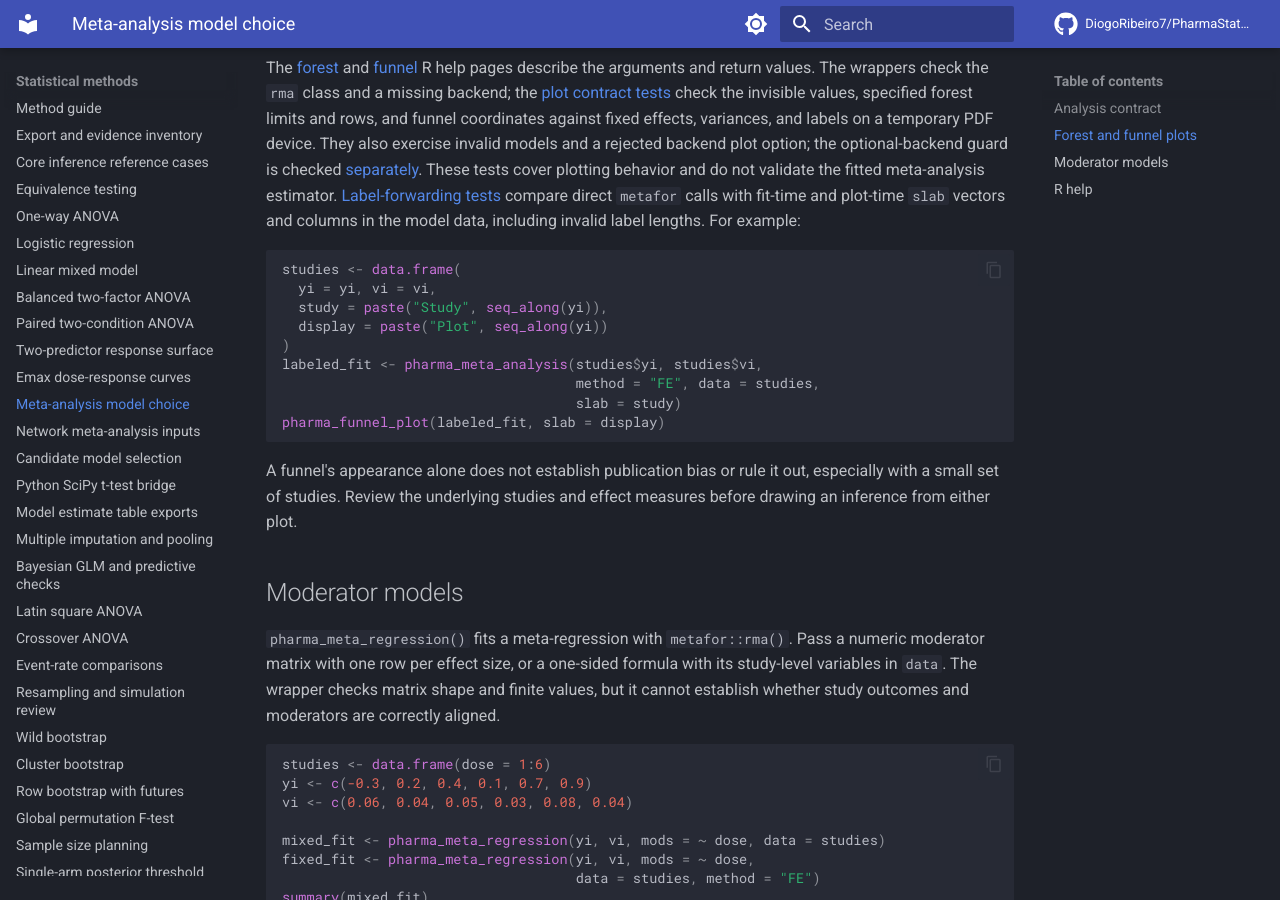
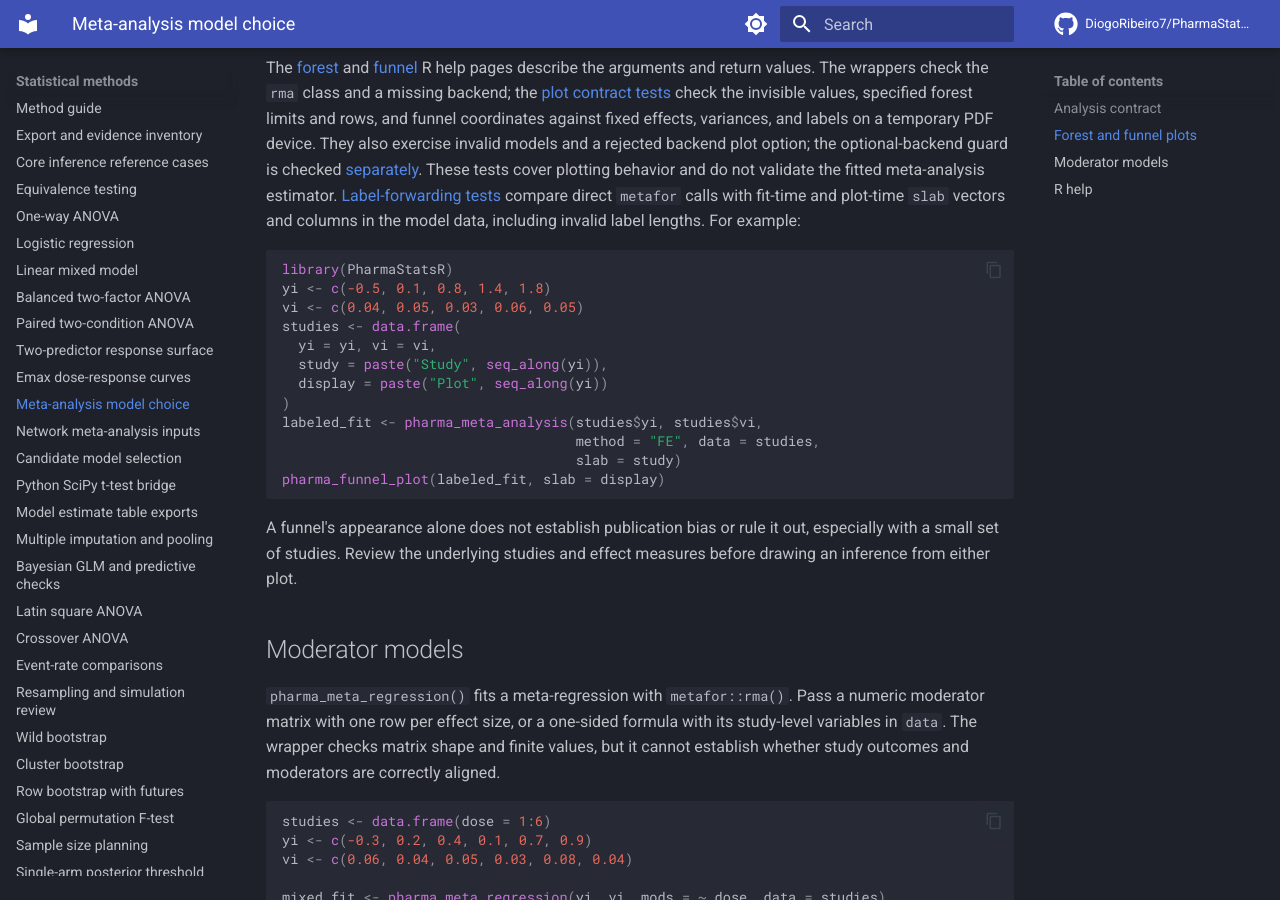
Before and after one commit to DiogoRibeiro7/PharmaStatsR, an MkDocs documentation site: the page built from docs/meta-analysis.md, in a window 1280 px wide and 900 px high, scrolled down 1419 px. Built offline with MkDocs 1.6.1 and Material for MkDocs 9.7.7, drawn with Linux system fonts in a browser that asks for light colours; comment, search, counter and statistics services are not loaded.

Commit message:
Reconcile label evidence and example in docs/meta-analysis.md

````diff
--- a/docs/meta-analysis.md
+++ b/docs/meta-analysis.md
@@ -55,6 +55,9 @@ compare direct `metafor` calls with fit-time and plot-time `slab` vectors and
 columns in the model data, including invalid label lengths. For example:
 
 ```r
+library(PharmaStatsR)
+yi <- c(-0.5, 0.1, 0.8, 1.4, 1.8)
+vi <- c(0.04, 0.05, 0.03, 0.06, 0.05)
 studies <- data.frame(
   yi = yi, vi = vi,
   study = paste("Study", seq_along(yi)),
````
